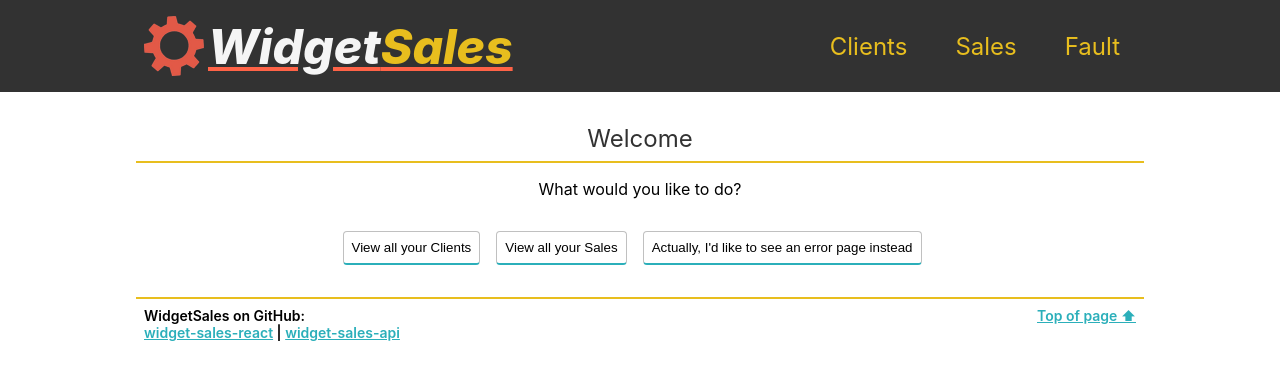
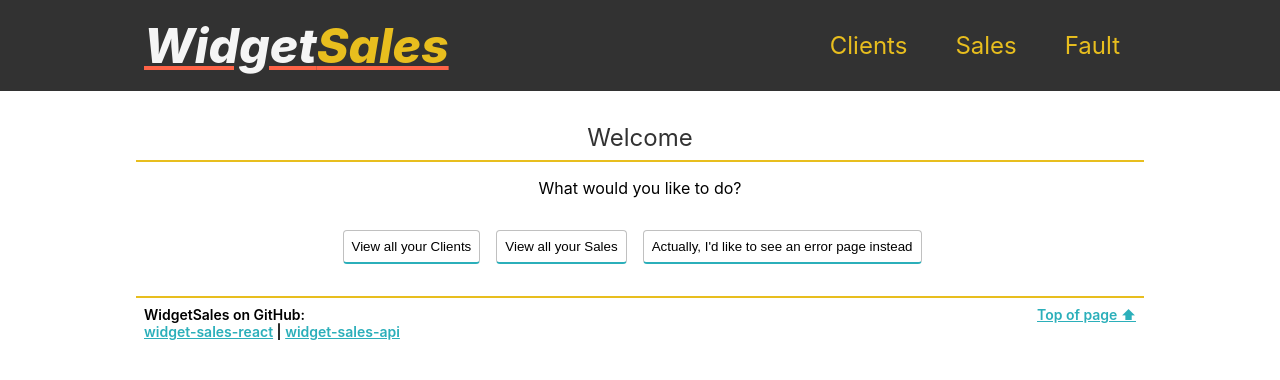
Before and after one commit to albertkawmi/widget-sales-react, a React (Create React App) app: page / in a window 1280 px wide. Shown: the top 380 px of the page. Built offline with nearby package versions, Linux system fonts and the light colour scheme.

Commit message:
Remove logo image

```diff
--- a/src/components/Header/Header.component.js
+++ b/src/components/Header/Header.component.js
@@ -1,13 +1,11 @@
 import React from 'react'
 import { Link } from 'react-router-dom'
-import logo from '../../images/logo.png'
 import Nav from '../Nav'
 import './Header.css'
 
 const Header = () => (
   <div className="header-bg">
     <header className="wrap">
-      <img className="logo" src={logo} alt="WidgetSales Logo"/>
       <Link className="site-title-link" to="/">
         <h1 className="site-title">
           Widget<span className="site-title__highlight">Sales</span>
--- a/src/components/Header/Header.css
+++ b/src/components/Header/Header.css
@@ -7,11 +7,6 @@ header {
 
 .header-bg {
   background: rgb(50, 50, 50);
-}
-
-.logo {
-  width: 60px;
-  margin-right: 0.25rem;
 }
 
 .site-title {
@@ -36,10 +31,6 @@ header {
     flex-direction: column;
   }
 
-  .logo {
-    display: none;
-  }
-
   .site-title {
     display: inline;
     font-size: 32px;
--- a/src/components/Spinner/Spinner.component.js
+++ b/src/components/Spinner/Spinner.component.js
@@ -1,5 +1,5 @@
 import React from 'react'
-import logo from '../../images/logo.png'
+import logo from '../../images/spinner.png'
 import './Spinner.css'
 
 const Spinner = () => (
```
Also changed, not shown: src/images/spinner.png (renamed from src/images/logo.png).
